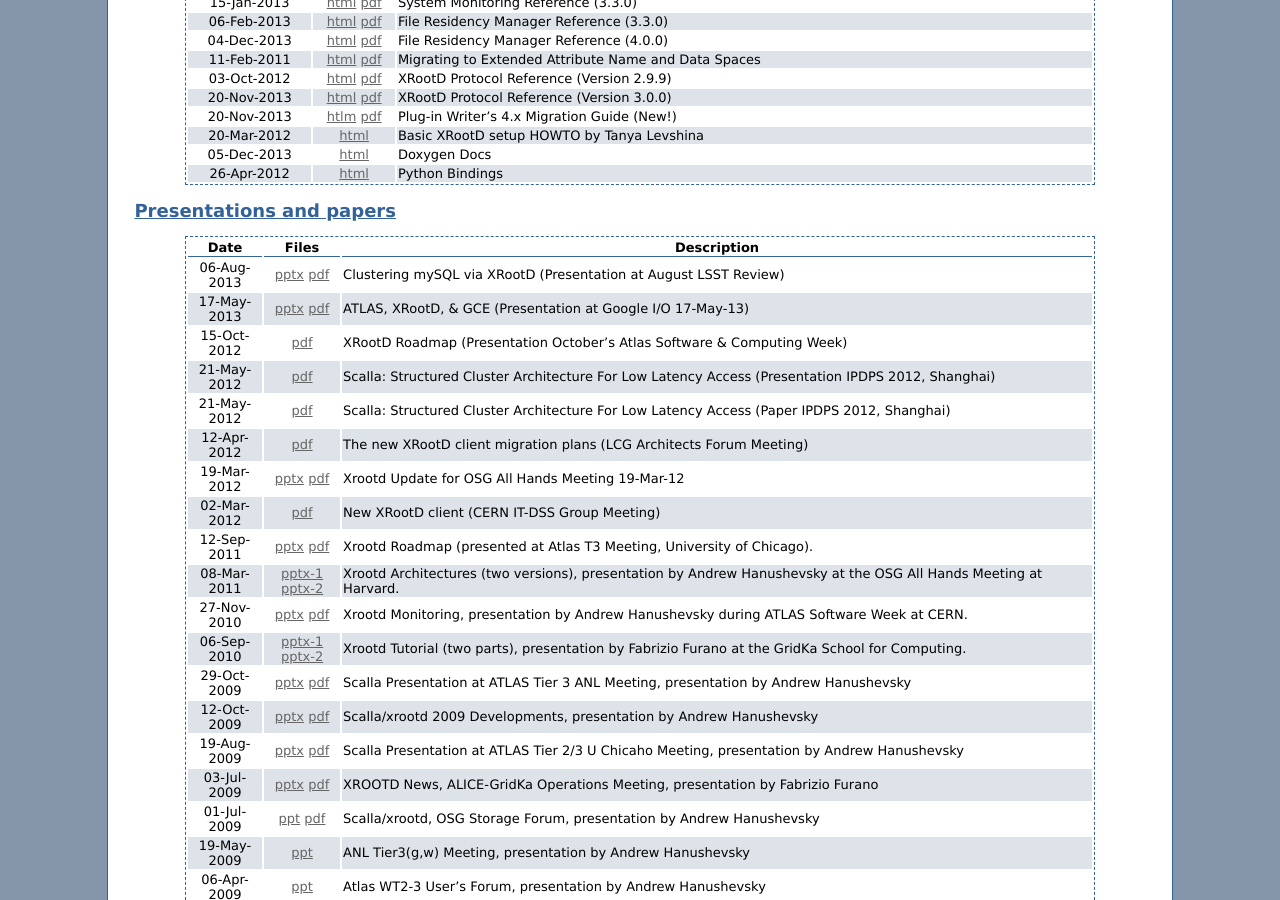
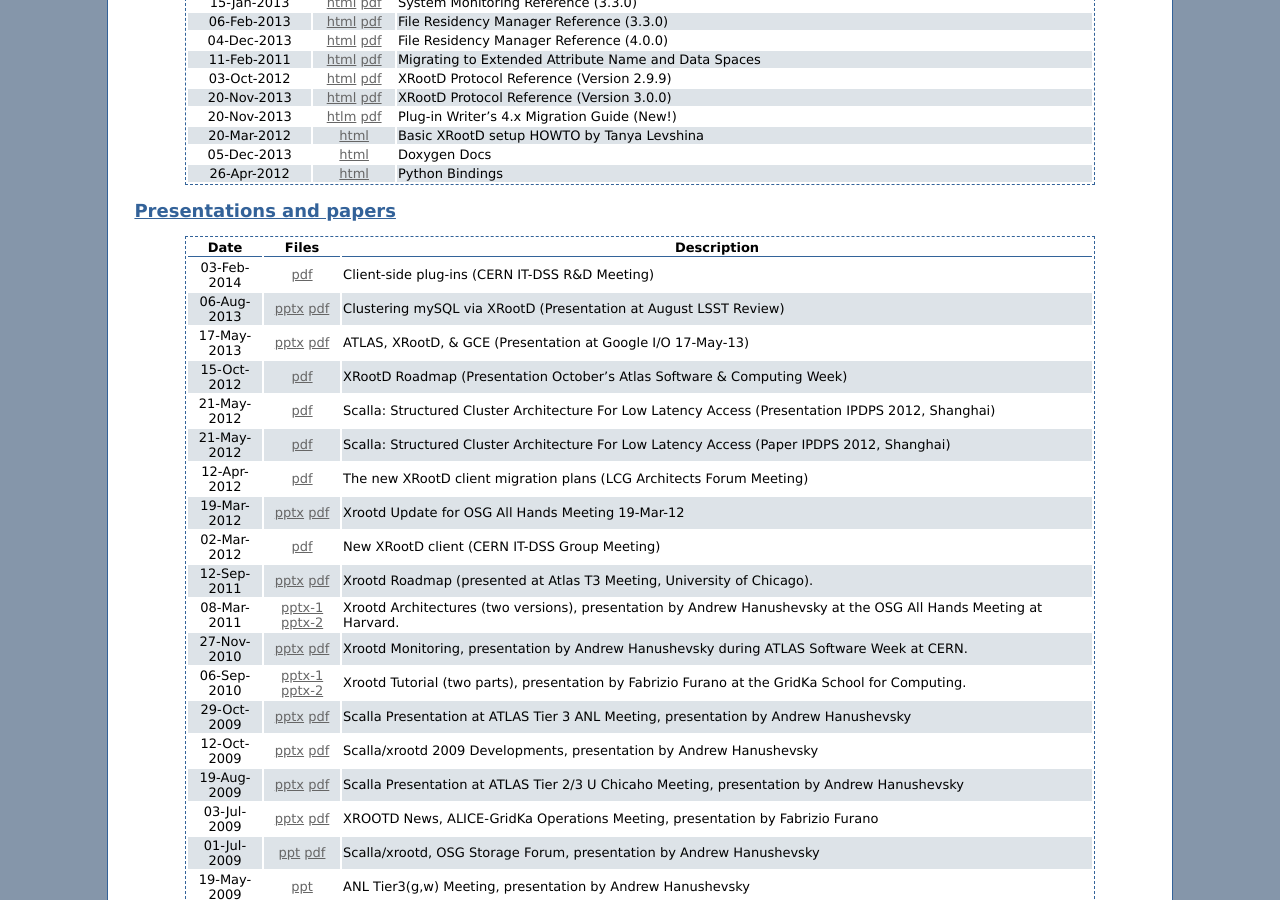
Before and after one commit to xrootd/xrootd-website, a Jekyll site: the page built from docs.md, in a window 1280 px wide and 900 px high, scrolled down 485 px. Built offline with Jekyll 4.4.1, drawn with Linux system fonts in a browser that asks for light colours; Markdown is read by kramdown in place of the engine named in the settings.

Commit message:
Add a presentation on client side plug-ins

```diff
--- a/docs.md
+++ b/docs.md
@@ -41,6 +41,7 @@ Presentations and papers
 
 |Date       |Files                                                                 |Description                                                       |
 |:---------:|:--------------------------------------------------------------------:|------------------------------------------------------------------|
+|03-Feb-2014|[pdf](/presentations/20140203_client_plugins.pdf)|Client-side plug-ins (CERN IT-DSS R&D Meeting)|
 |06-Aug-2013|[pptx](/presentations/LSST-Review.pptx) [pdf](/presentations/LSST-Review.pdf)|Clustering mySQL via XRootD (Presentation at August LSST Review)|
 |17-May-2013|[pptx](/presentations/Google_IO_talk_1305.pptx) [pdf](/presentations/Google_IO_talk_1305.pdf)|ATLAS, XRootD, & GCE (Presentation at Google I/O 17-May-13)|
 |15-Oct-2012|[pdf](/presentations/ATLAS_SCW_1210.pdf)|XRootD Roadmap (Presentation October's Atlas Software & Computing Week)
```
